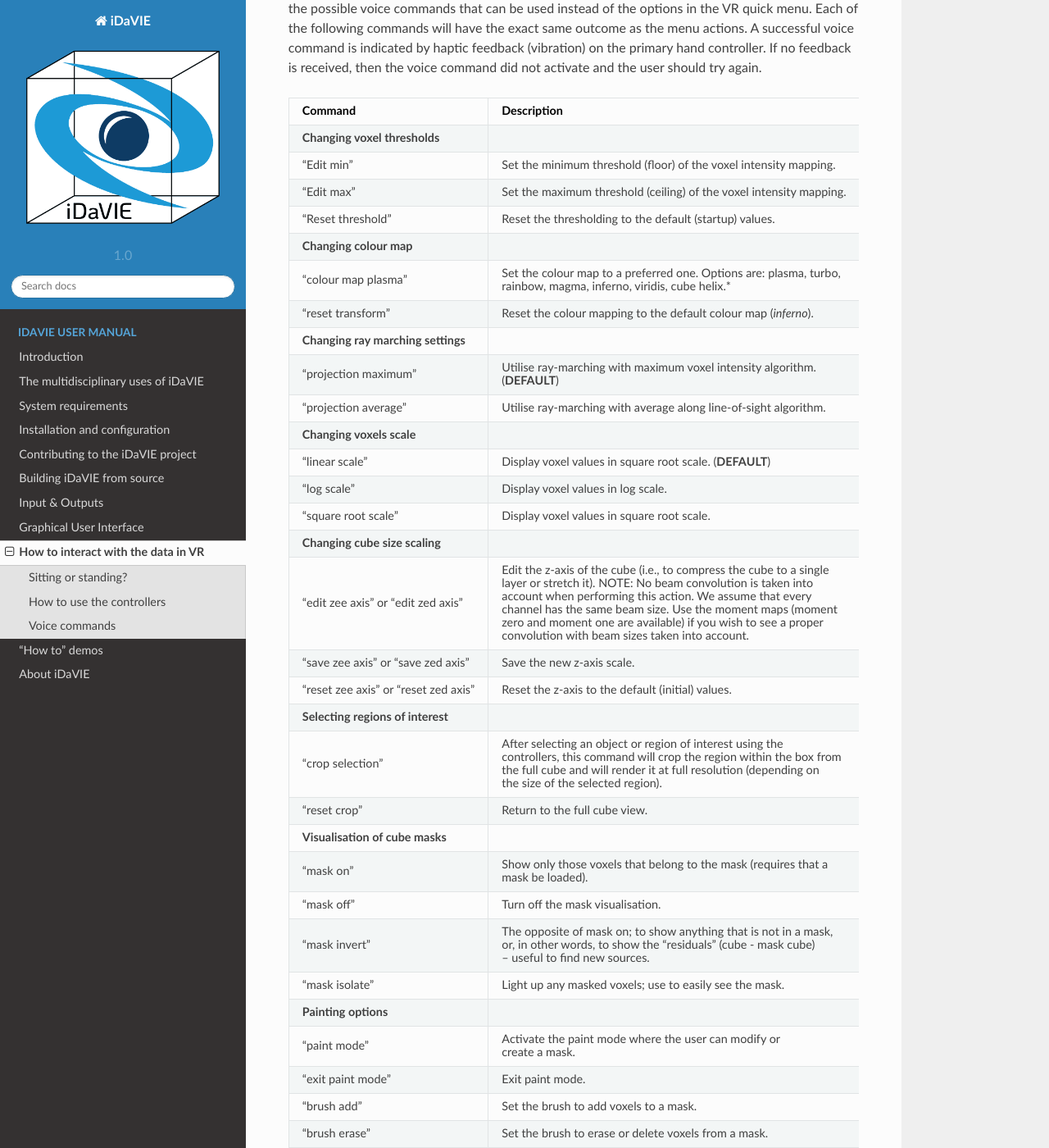
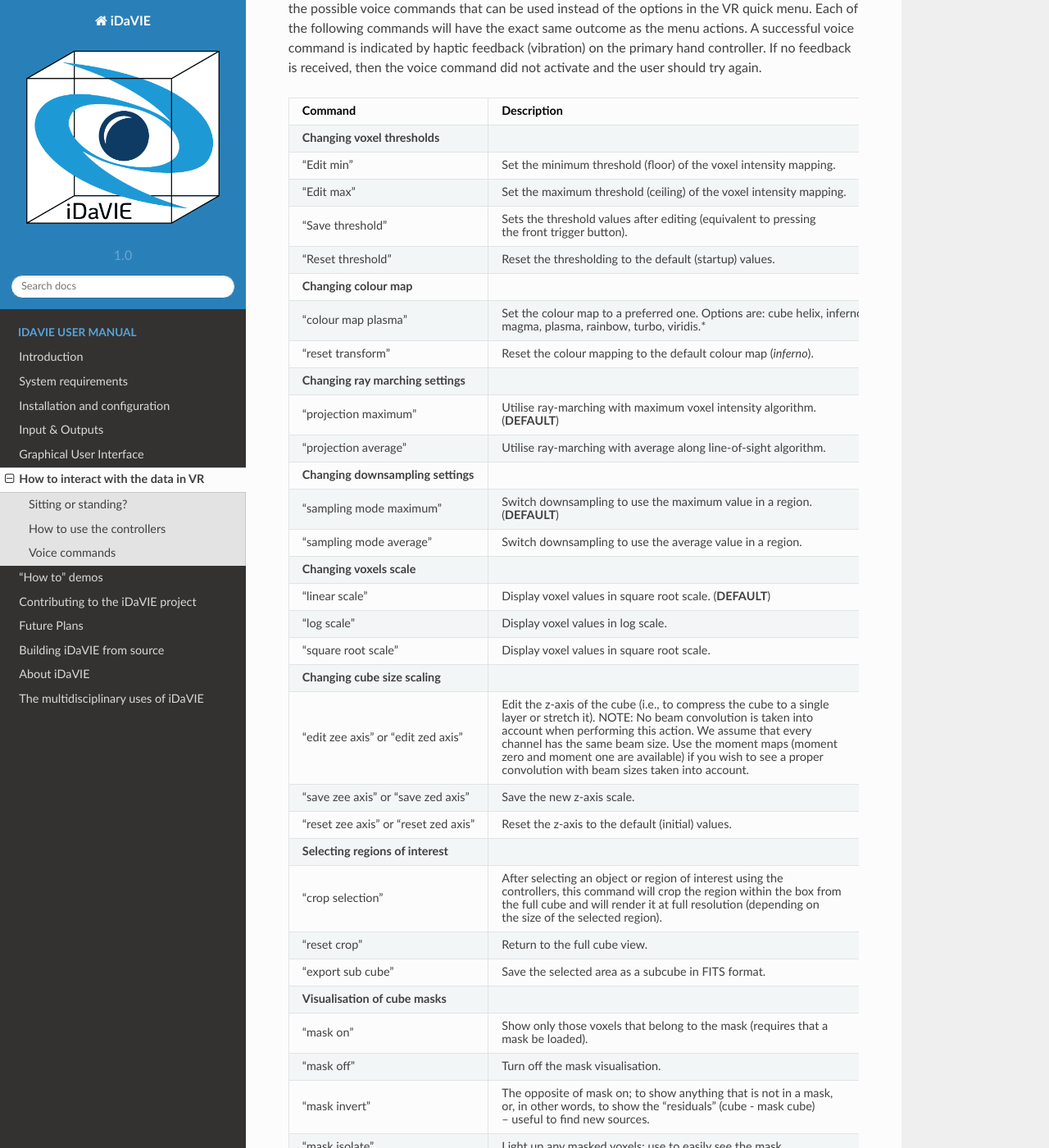
Before and after one commit to vdhulst/idavie_docs, a Sphinx documentation site: the page built from docs/source/how_to_interac.rst, in a window 1280 px wide and 1400 px high, scrolled down 2131 px. Shown: the whole window at 82% size. Built offline with Sphinx 7.4.7 and the Read the Docs theme 2.0.0, drawn with Linux system fonts in a browser that asks for light colours; some of the changed text lies outside the part shown.

Commit message:
Add future plans and shuffle pages.
  * Add contact us on about page.
  * Remove project board links, add talks about future plans to contribute page.
  * Add future plans page.
  * Update table list of voice commands.

```diff
--- a/docs/source/about.rst
+++ b/docs/source/about.rst
@@ -74,3 +74,8 @@
 Copyright and Licence
 ---------------------
 Copyright (C) 2024 IDIA, INAF-OACT. This program is free software; you can redistribute it and/or modify it under the terms of the `GNU Lesser General Public License (LGPL) version 3 <https://github.com/idia-astro/iDaVIE/blob/main/LICENSE.md>`_ as published by the Free Software Foundation.
+
+Contact us
+----------
+ * `GitHub discussions<https://github.com/idia-astro/iDaVIE/discussions>`_
+ * `IDIA vislab help <vislab@idia.ac.za>`_ (vislab@idia.ac.za)
--- a/docs/source/build.rst
+++ b/docs/source/build.rst
@@ -1,6 +1,6 @@
 .. _build:
 Building iDaVIE from source
-==============================
+===========================
 
 As a Unity project, there are several steps to follow to compile iDaVIE from source.
 
--- a/docs/source/how_to_interac.rst
+++ b/docs/source/how_to_interac.rst
@@ -53,14 +53,18 @@
      - Set the minimum threshold (floor) of the voxel intensity mapping.
    * - "Edit max"
      - Set the maximum threshold (ceiling) of the voxel intensity mapping.
+   * - "Save threshold"
+     - Sets the threshold values after editing (equivalent to pressing
+
+       the front trigger button).
    * - "Reset threshold"
      - Reset the thresholding to the default (startup) values.
    * - **Changing colour map**
      -
    * - "colour map plasma"
-     - Set the colour map to a preferred one. Options are: plasma, turbo,
+     - Set the colour map to a preferred one. Options are: cube helix, inferno,
 
-       rainbow, magma, inferno, viridis, cube helix.\*
+       magma, plasma, rainbow, turbo, viridis.\*
    * - "reset transform"
      - Reset the colour mapping to the default colour map (*inferno*).
    * - **Changing ray marching settings**
@@ -71,6 +75,14 @@
        (**DEFAULT**)
    * - "projection average"
      - Utilise ray-marching with average along line-of-sight algorithm.
+   * - **Changing downsampling settings**
+     -
+   * - "sampling mode maximum"
+     - Switch downsampling to use the maximum value in a region.
+
+       (**DEFAULT**)
+   * - "sampling mode average"
+     - Switch downsampling to use the average value in a region.
    * - **Changing voxels scale**
      -
    * - "linear scale"
@@ -110,6 +122,9 @@
 
    * - "reset crop"
      - Return to the full cube view.
+
+   * - "export sub cube"
+     - Save the selected area as a subcube in FITS format.
    * - **Visualisation of cube masks**
      -
    * - "mask on"
@@ -176,6 +191,10 @@
      - When a source is selected in a list, this command will teleport
 
        the user to the position of the source in the cube
+   * - "add to list"
+     - Add the active source to the new list (found in the sources
+
+       window, third tab).
    * - **Get cursor information**
      -
    * - "cursor info"
--- a/docs/source/multidisciplinary.rst
+++ b/docs/source/multidisciplinary.rst
@@ -1,4 +1,7 @@
 .. _multidisciplinary:
 The multidisciplinary uses of iDaVIE
 ====================================
-iDaVIE, as a data visualisation tool for 3D volumetric data, provides profound insight for a multitude of scientific disciplines. While our focus has been on astronomical data and the included analysis tools are tailored to that domain, the visualisation on its own provides substantial benefit to other disciplines. This includes 3D models of neurological systems constructed from MRI images and 3D models of ice cores constructed from microscope images.
+iDaVIE, as a data visualisation tool for 3D volumetric data, provides profound insight for a multitude of scientific disciplines. While our focus has been on astronomical data and the included analysis tools are tailored to that domain, the visualisation on its own provides substantial benefit to other disciplines. This includes 3D models of neurological systems constructed from MRI images, 3D models of ice cores constructed from CT scans, and models of a mouse brain assembled from microscope images.
+
+Preparing data for iDaVIE
+-------------------------
```
Also changed, not shown: other parts of docs/source/build.rst (+1 -0 lines), other parts of docs/source/how_to_interac.rst (+1 -1 lines), docs/source/contribute.rst (+4 -3 lines), docs/source/future.rst (added, +28 -0 lines), docs/source/index.rst (+4 -3 lines).
